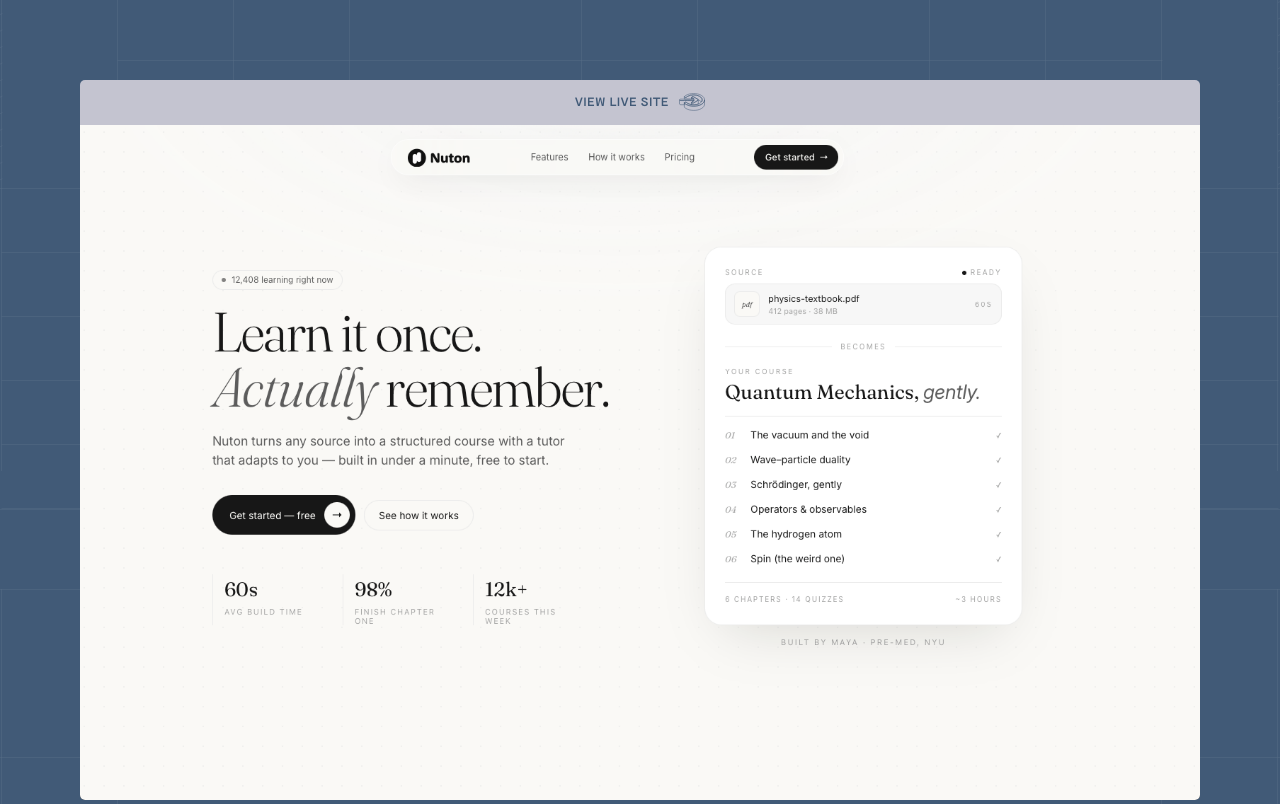
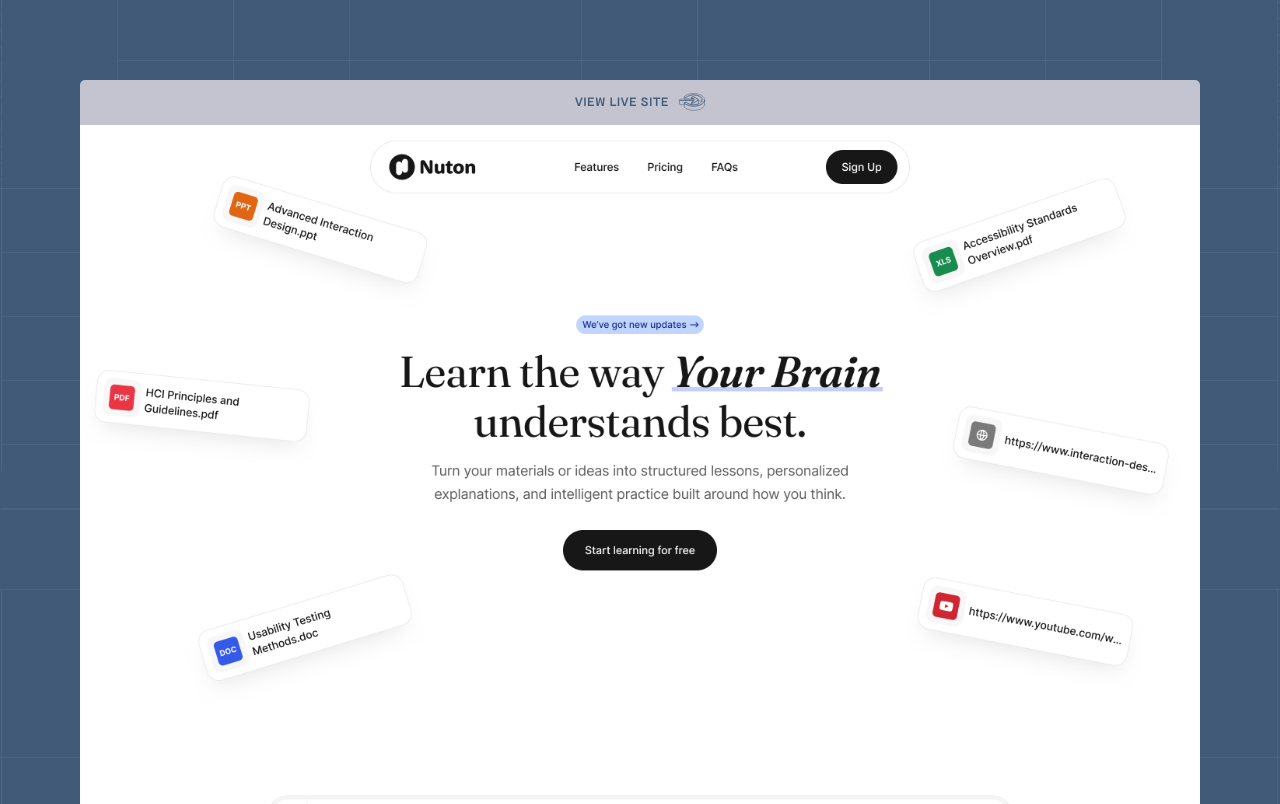
Before and after one commit to audumart/portfolio, a Next.js app: page /nuton in a window 1280 px wide. Shown: the part 540-1344 px from the top of the page. Built offline with nearby package versions, Linux system fonts and the light colour scheme.

Commit message:
additional site content

```diff
--- a/app/about/page.tsx
+++ b/app/about/page.tsx
@@ -75,7 +75,7 @@
     </div>
   );
 
-  const resumeHref = "https://drive.google.com/file/d/1MDDQoj3S6tR9l0JEXOiTJjlV0dJnMMQ4/view?usp=sharing";
+  const resumeHref = "https://drive.google.com/file/d/186awgG3yji0uM4JpRf1DQqO2qiHYX76H/view?usp=share_link";
 
   return (
     <>
--- a/app/nuton/page.tsx
+++ b/app/nuton/page.tsx
@@ -167,9 +167,9 @@
         {/* ── Live site banner ─────────────────────────────────── */}
         <LiveSiteBanner
           href="https://nuton.app"
-          src={A.landingOld}
+          src={A.landingNew}
           alt="Nuton landing page — view live site"
-          ratio="60.30%"
+          ratio="71.11%"
           className="mt-[40px] xl:mt-[80px] enter-2"
         />
 
```
